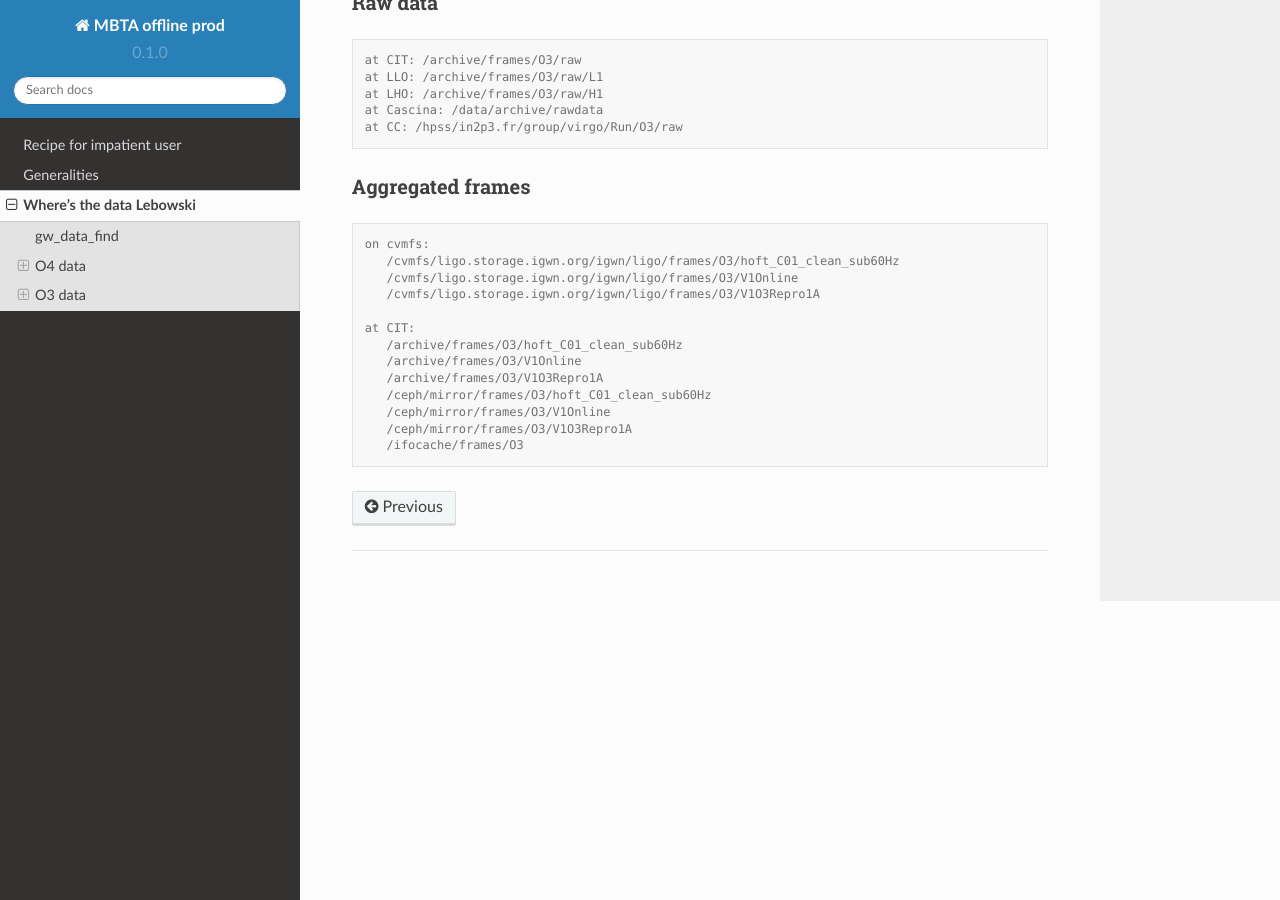
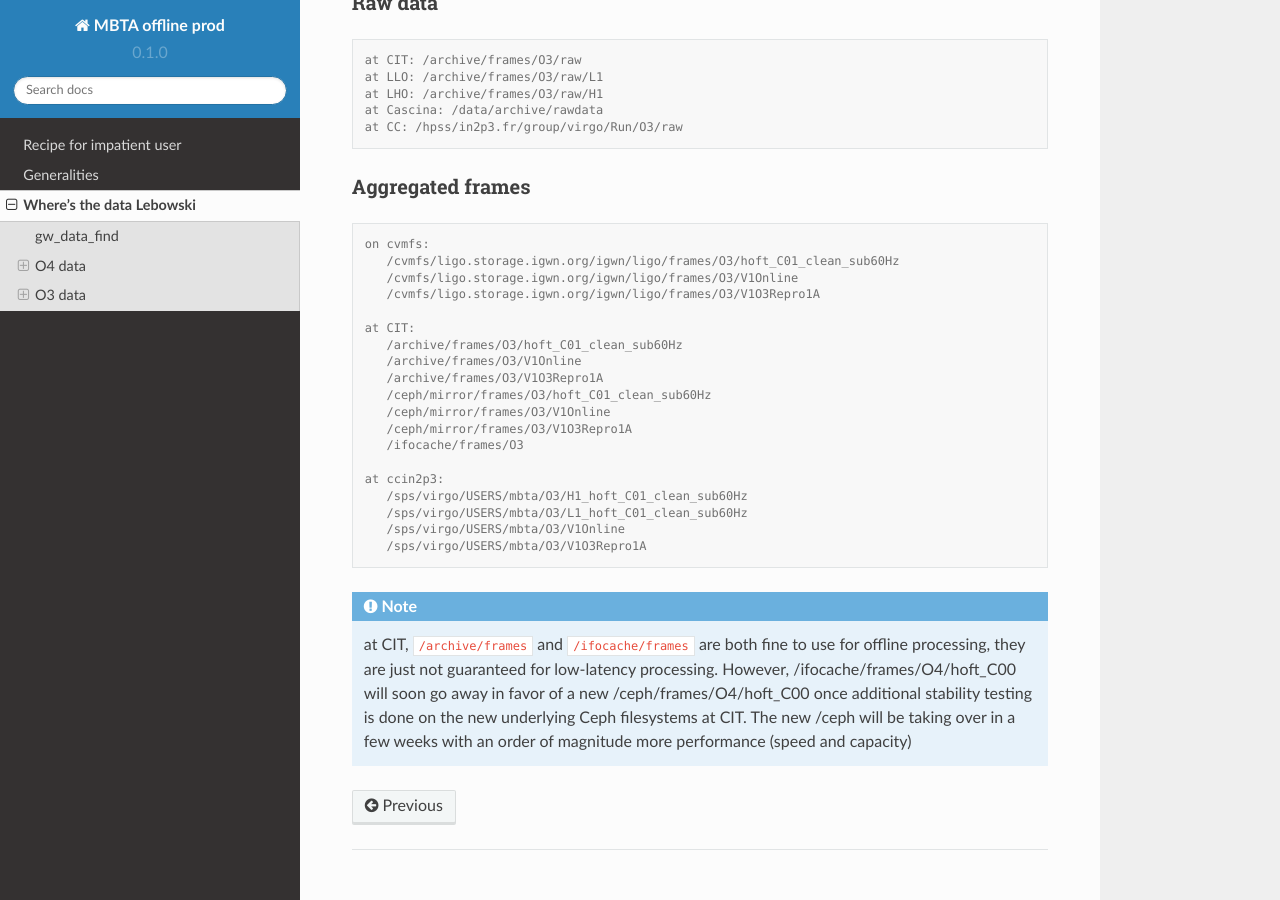
Before and after one commit to lethuill/mbta-offline-doc, a Sphinx documentation site: the page built from docs/source/data.rst, in a window 1280 px wide and 900 px high, scrolled down 2423 px. Built offline with Sphinx 7.4.7 and the Read the Docs theme 2.0.0, drawn with Linux system fonts in a browser that asks for light colours.

Commit message:
Update data.rst

```diff
--- a/docs/source/data.rst
+++ b/docs/source/data.rst
@@ -159,3 +159,12 @@ Aggregated frames
       /ceph/mirror/frames/O3/V1Online
       /ceph/mirror/frames/O3/V1O3Repro1A
       /ifocache/frames/O3
+
+   at ccin2p3:
+      /sps/virgo/USERS/mbta/O3/H1_hoft_C01_clean_sub60Hz
+      /sps/virgo/USERS/mbta/O3/L1_hoft_C01_clean_sub60Hz
+      /sps/virgo/USERS/mbta/O3/V1Online
+      /sps/virgo/USERS/mbta/O3/V1O3Repro1A
+
+.. note::
+   at CIT, ``/archive/frames`` and ``/ifocache/frames`` are both fine to use for offline processing, they are just not guaranteed for low-latency processing. However, /ifocache/frames/O4/hoft_C00 will soon go away in favor of a new /ceph/frames/O4/hoft_C00 once additional stability testing is done on the new underlying Ceph filesystems at CIT. The new /ceph will be taking over in a few weeks with an order of magnitude more performance (speed and capacity)
```
